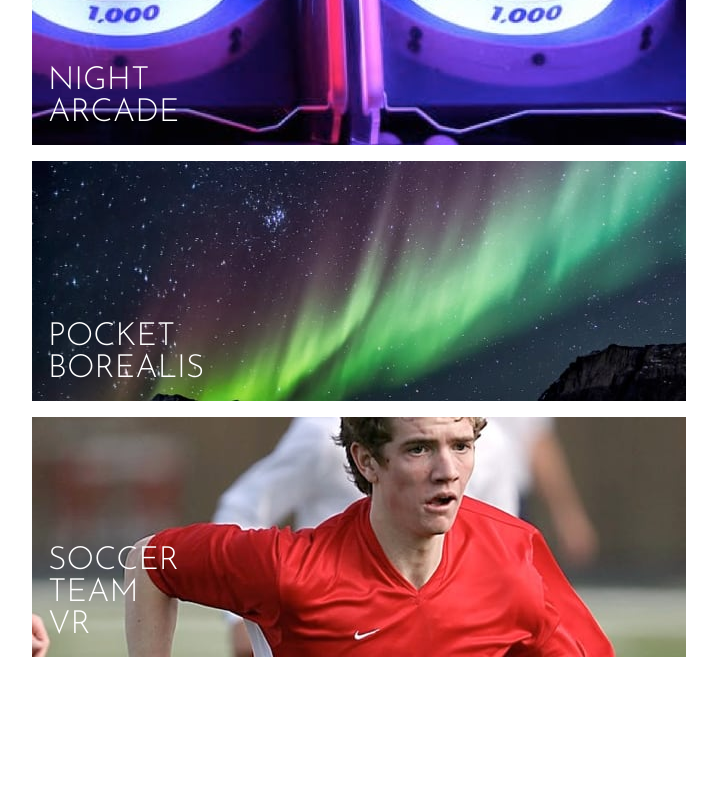
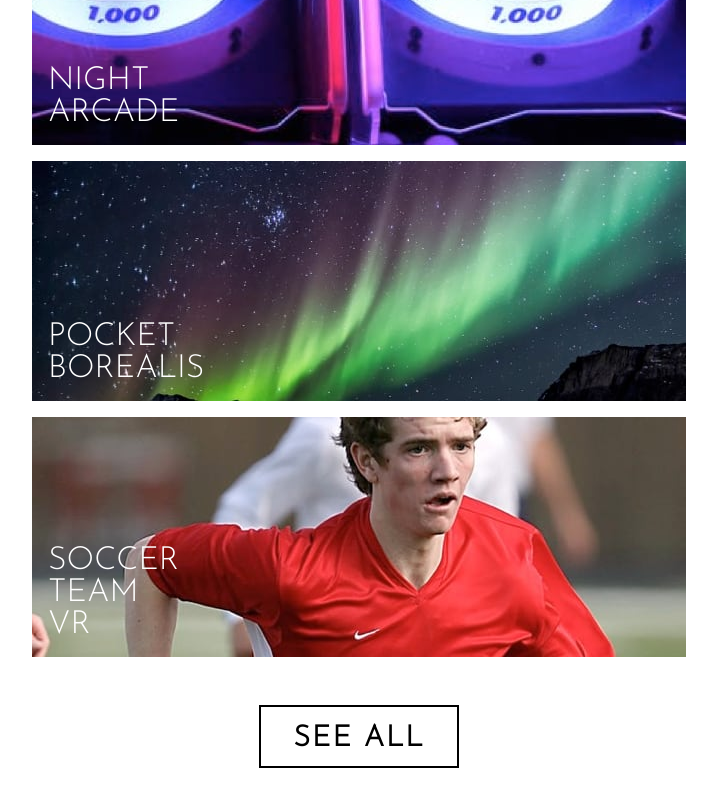
Before and after one commit to pklepa/loopstudios-landing, a React (Create React App) app: page / in a window 1280 px wide. Shown: the part 2954-3754 px from the top of the page, without its empty margins (281-998 px from the left). Before the commit the page ends 3611 px from the top, so only its background shows below. Built offline with nearby package versions, Linux system fonts and the light colour scheme.

Commit message:
Add See All button at the end of gallerySection

```diff
--- a/src/components/GallerySection.js
+++ b/src/components/GallerySection.js
@@ -8,15 +8,17 @@ function GallerySection() {
     <Container>
       <h1>Our Creations</h1>
 
-      {images.map((img) => {
+      {images.map((img, index) => {
         return (
-          <ImgWrapper>
+          <ImgWrapper key={`grid-item-${index}`}>
             <img src={img.src} alt={img.title} />
             <span>{img.title}</span>
             <div className="background"></div>
           </ImgWrapper>
         );
       })}
+
+      <button>See All</button>
     </Container>
   );
 }
@@ -38,6 +40,32 @@ const Container = styled.section`
     text-align: center;
 
     margin: 6rem 0 2rem;
+  }
+
+  button {
+    line-height: 1em;
+    letter-spacing: 2px;
+    font-size: 1.8rem;
+    font-family: ${(props) => props.theme.fonts.title};
+    font-weight: 600;
+    color: ${(props) => props.theme.colors.black};
+    text-transform: uppercase;
+
+    align-self: baseline;
+    justify-self: center;
+
+    background-color: ${(props) => props.theme.colors.white};
+    border: 2px solid ${(props) => props.theme.colors.black};
+    padding: 1.1rem 2rem 0.8rem;
+    margin: 2rem 0;
+
+    transition: all 0.4s;
+
+    &:hover {
+      background-color: ${(props) => props.theme.colors.black};
+      color: white;
+      cursor: pointer;
+    }
   }
 `;
 
```
Also changed, not shown: 1 other file (tests, documents, lock files or other folders).
